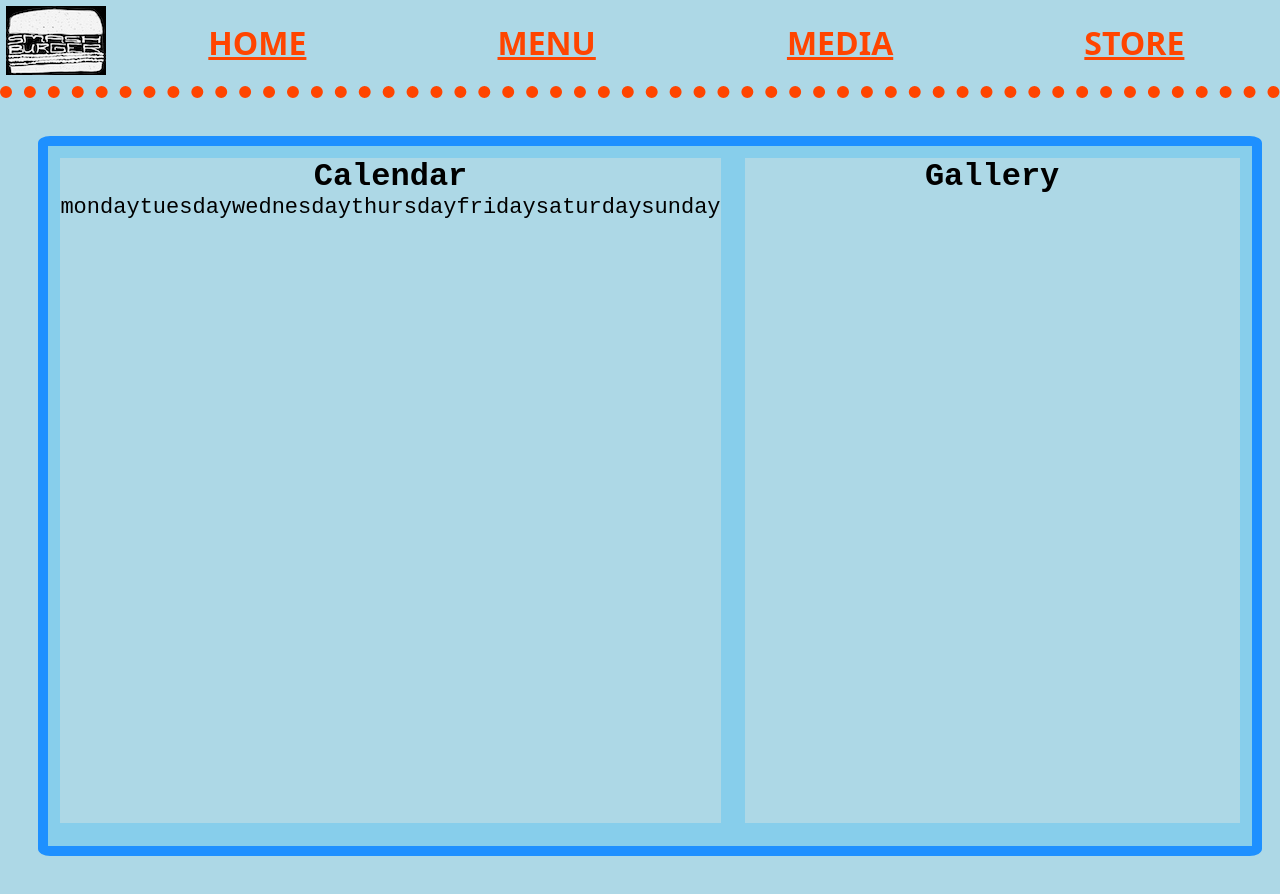
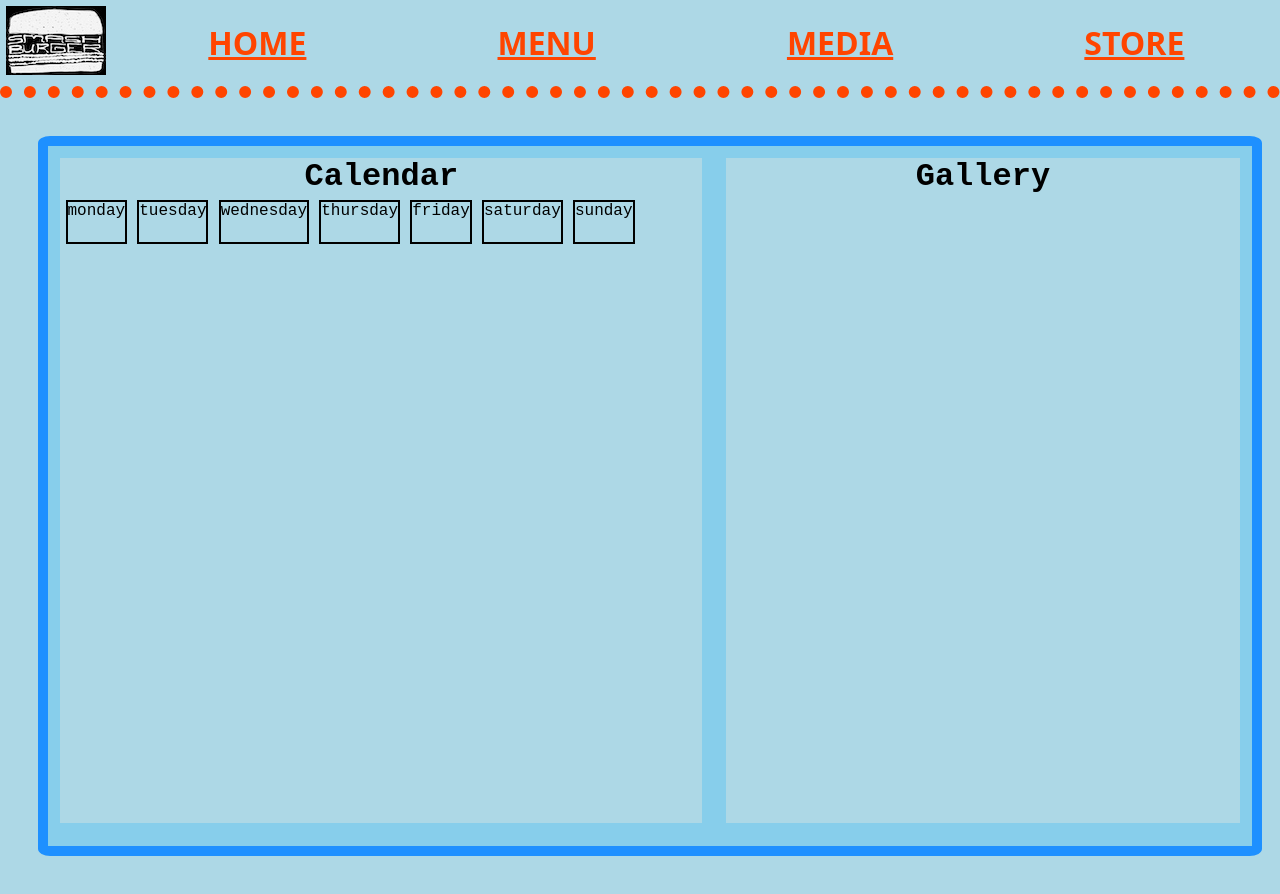
Before and after one commit to hightowerbuilds/smash-burger-app, a React (Vite) app: page / in a window 1280 px wide. Built offline with nearby package versions, Linux system fonts and the light colour scheme; a web font is replaced by a local one.

Commit message:
adding calendar styles

```diff
--- a/src/components/Calendar/Calendar.css
+++ b/src/components/Calendar/Calendar.css
@@ -16,11 +16,13 @@
 
 .calendarDayBox {
     height: 5vh;
-    width: 5vh;
+    width: fit-content;
     border: 2px black solid;
     margin: 1%;
 }
 
 .calendarSubBox {
     display: inline-flex;
+    font-size: 16px;
+    width: fit-content;
 }
--- a/src/components/Calendar/Calendar.jsx
+++ b/src/components/Calendar/Calendar.jsx
@@ -3,23 +3,56 @@ import './Calendar.css'
 
 export default function Calendar() {
 
+{/**
 
-const [ day, setDay ] = useState('')
-const days = ['monday', 'tuesday', 'wednesday', 'thursday', 'friday', 'saturday', 'sunday']
+how to build a calendar
+
+- need to set month
+- need to have a first day of the month ie, tues, fri...
+- need length of month
+- need numbers presented
+- cycle through days of week until reach end of month
+
+*/}
+
+const [ month, setMonth ] = useState('')
+const [ firstDay, setFirstDay ] = useState('');
+const [ monthLength, setMonthLength ] = useState(0);
+
+const months = [
+    "January",
+    "February",
+    "March",
+    "April",
+    "May",
+    "June",
+    "July",
+    "August",
+    "September",
+    "October",
+    "November",
+    "December"
+    ];
+
+const days = [
+    'monday',
+    'tuesday',
+    'wednesday',
+    'thursday',
+    'friday',
+    'saturday',
+    'sunday'
+    ];
 
 const week = () => {
-   return (
+    return (
    days.map((day) => (
-    <div key={day}>{day}</div>
-   ))
-   )}
+    <div className='calendarDayBox' key={day}>{day}</div>
+   )))}
 
   return (
     <div className="calendarMainBox">
-
-        <p className='calendarHeading'>
-            Calendar
-        </p>
+        <p className='calendarHeading'>Calendar</p>
 
 <div className='calendarSubBox'>
     {week()}
--- a/src/components/Gallery/Gallery.css
+++ b/src/components/Gallery/Gallery.css
@@ -1,6 +1,6 @@
 
 .galleryMainBox {
-    width: 100%;
+    width: 80%;
     height: 95%;
     margin: 1%;
 }
```
